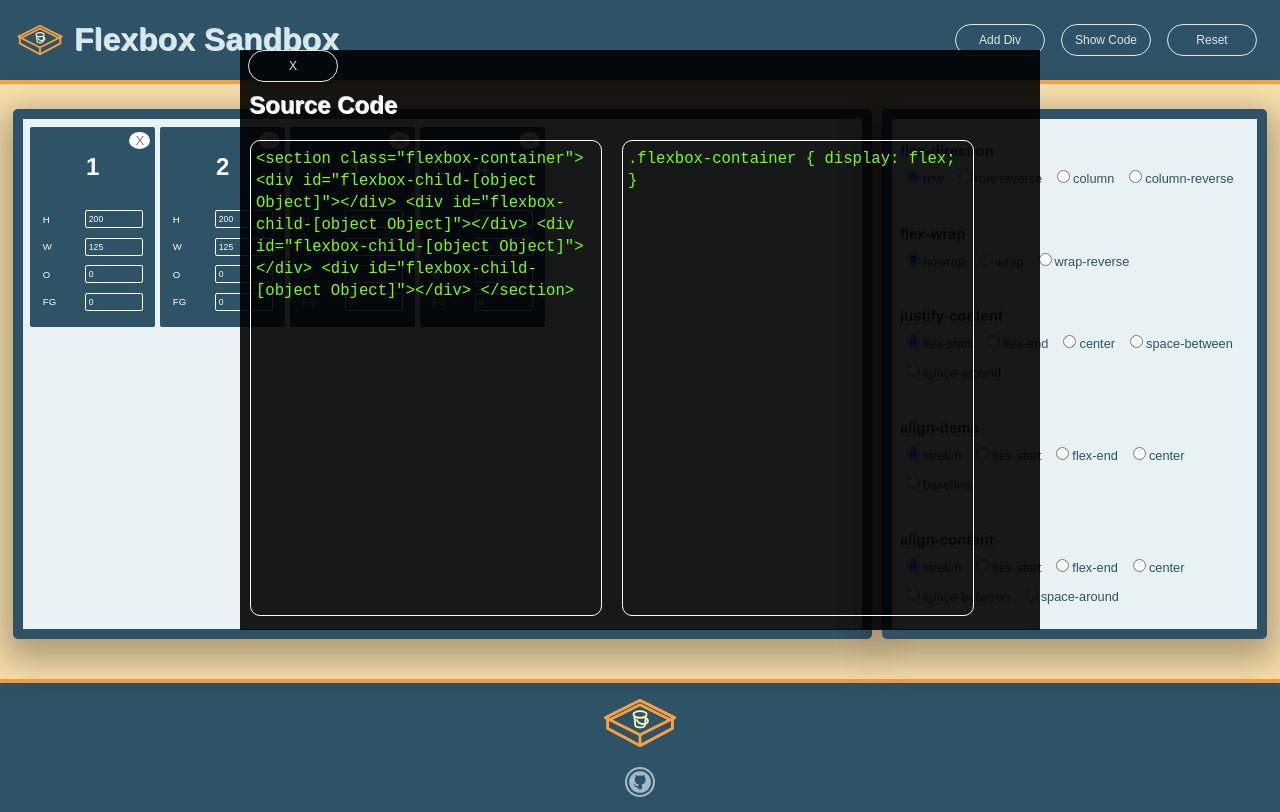
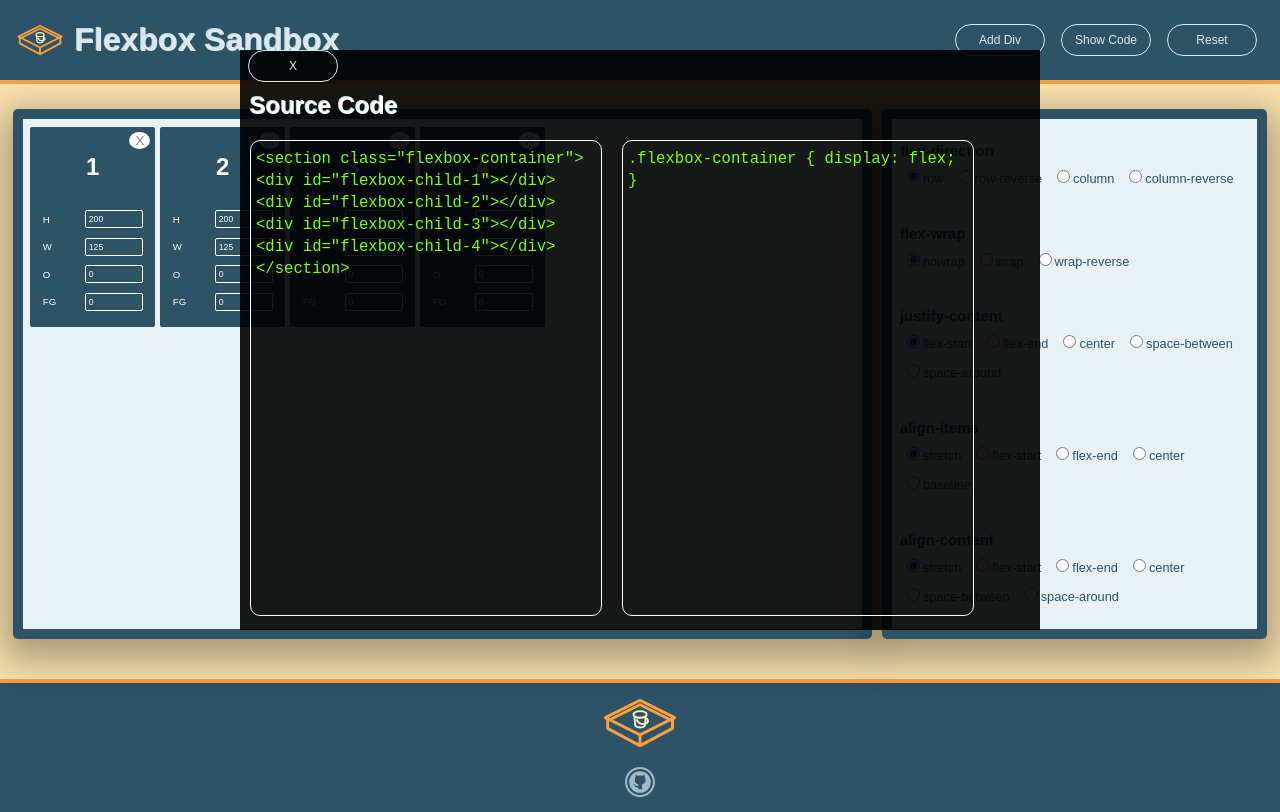
Before and after one commit to marissa27/flex-sandbox, a React (Create React App) app: page / in a window 1280 px wide. Both pictures are taken after a click on the button "Show Code". Built offline with nearby package versions, Linux system fonts and the light colour scheme; a web font is replaced by a local one.

Commit message:
fix id on className due to restructure

```diff
--- a/src/components/showCode.js
+++ b/src/components/showCode.js
@@ -8,7 +8,7 @@ export const ShowCode = ({ handleShowCode, divs, style }) => {
   const toHTML = () => {
     return divs.map(div => {
       return `
-        <div id="flexbox-child-${div}"></div>
+        <div id="flexbox-child-${div.id}"></div>
       `
     }).join('')
   }
```
